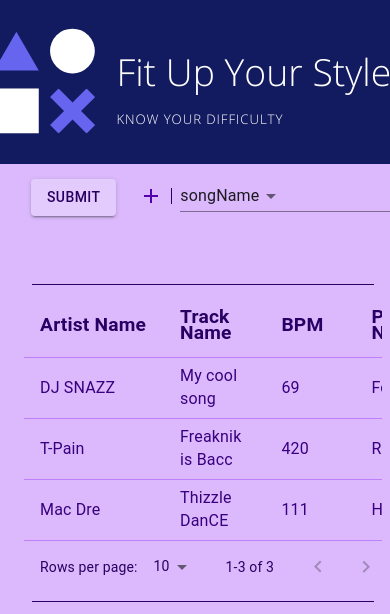
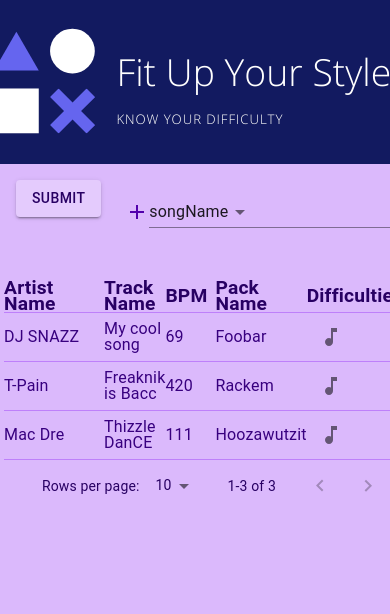
Before and after one commit to changodb/itg-frontend, a React (Create React App) app: page / in a window 390 px wide. Shown: the top 614 px of the page. Built offline with nearby package versions, Linux system fonts and the light colour scheme.

Commit message:
grid adjustments for mobile readability 2.

```diff
--- a/src/App.css
+++ b/src/App.css
@@ -5,35 +5,36 @@ body {
 }
 
 .topContainer {
-    margin-left: 1em;
-    margin-right: 1em;
+
 }
 .header {
     display: flex;
     justify-content: center;
+    padding: 0
 }
 .queryContainer {
     min-height: 80px;
-    max-height: 175px;
+    max-height: 80px;
     display: flex;
     align-items: flex-start;
     flex-flow: column wrap;
-    margin: .5em
+    margin: 1em
 }
 .queryFilters {
     display: flex;
     align-items: center;
     min-width: 385px;
+    justify-content: left
 }
 .submitButton {
-    margin: .5em;
     position: relative;
     align-self: left;
     background-color: #E4CBFD
 }
 .resultsContainer {
-    margin: .5em
+    margin: .25em
 }
+
 .MuiDivider-root {
     margin: .5em;
     background-color: #280063;
@@ -46,27 +47,35 @@ body {
     color: #280063
 }
 .difficultiesPanel {
+    display: flex;
     background-color: #dbb9fc;
     box-shadow: none;
-    margin-left: 12px;
+    margin: 0;
+    padding: 0;
     color: #38007F;
 }
 .summaryPanel {
     min-height: inherit;
-    padding-left: 0;
+    padding: 0;
 }
 .detailsPanel {
     padding: 0;
 }
 .MuiExpansionPanelSummary-root.Mui-expanded {
     min-height: 32px;
-    padding: 0, 0, 24, 0;
+    padding: 0, 0, 0, 0;
     margin: 0;
+}
+.MuiExpansionPanelSummary-root {
+    display: inline-flex;
+    align-self: flex-start;
 }
 .MuiTableCell-root {
     border-bottom: 1px solid #BE80FA;
     color: #38007F;
-    font-size: 1rem
+    font-size: 1rem;
+    line-height: 1;
+    padding: 0;
 }
 .MuiTableCell-head {
     color: #280063;
@@ -86,5 +95,5 @@ body {
 }
 .MuiListItem-gutters {
     padding-left: 8px;
-    padding-right: 16px;
+    padding-right: 8px;
 }
--- a/src/App.js
+++ b/src/App.js
@@ -13,7 +13,6 @@ function App() {
   return (
     <StylesProvider injectFirst>
       	<Provider store={store}>
-          <Container fixed classname='topContainer'>
             <Container fixed className="header">
             	<Header />
             </Container>
@@ -22,12 +21,9 @@ function App() {
               		<QueryFilters />
                 </Grid>
                 <Grid item xs={12} className='resultsContainer'>
-                    <Divider />
             		<SimfileResults />
-                    <Divider />
                 </Grid>
             </Grid>
-          </Container>
     	</Provider>
     </StylesProvider>
   );
--- a/src/components/QueryFilters.js
+++ b/src/components/QueryFilters.js
@@ -13,7 +13,6 @@ export default ({ queryFilters, onSubmit, onValueChange, onFieldChange, onAddQue
     <li key={index.toString()}  className="queryFilters">
       <AddIcon onClick={() => onAddQueryFilter(index)} />
 
-      <Divider orientation="vertical" flexItem />
       <QueryFilter
         idx={index}
         field={filter.field}
@@ -21,7 +20,6 @@ export default ({ queryFilters, onSubmit, onValueChange, onFieldChange, onAddQue
         onValueChange={onValueChange}
         onFieldChange={onFieldChange}
       />
-      <Divider orientation="vertical" flexItem />
       {(index === 0) ? null :
         <RemoveIcon onClick={() => onRemoveQueryFilter(index)} />
       }
@@ -36,7 +34,7 @@ export default ({ queryFilters, onSubmit, onValueChange, onFieldChange, onAddQue
               </Button>
           </Grid>
           <Grid container item xs={9} spacing={2}>
-            <Grid item xs={3} className='queryContainer'>
+            <Grid item xs={1} className='queryContainer'>
             {filters}
             </Grid>
           </Grid>
--- a/src/components/SimfileResults.js
+++ b/src/components/SimfileResults.js
@@ -19,7 +19,7 @@ export default ({ simfileResults }) => {
         {id: 'songName', label: 'Track Name', minWidth: 50, maxWidth: 100 },
         {id: 'bpm', label: 'BPM', minWidth: 50, maxWidth: 100 },
         {id: 'packName', label: 'Pack Name', minWidth: 50, maxWidth: 100 },
-        {id: 'difficulties', label: 'Difficulties', minWidth: 170, maxWidth: 250 },
+        {id: 'difficulties', label: 'Difficulties', minWidth: 100, maxWidth: 150 },
     ];
 
     String.prototype.toProperCase = function () {
```
